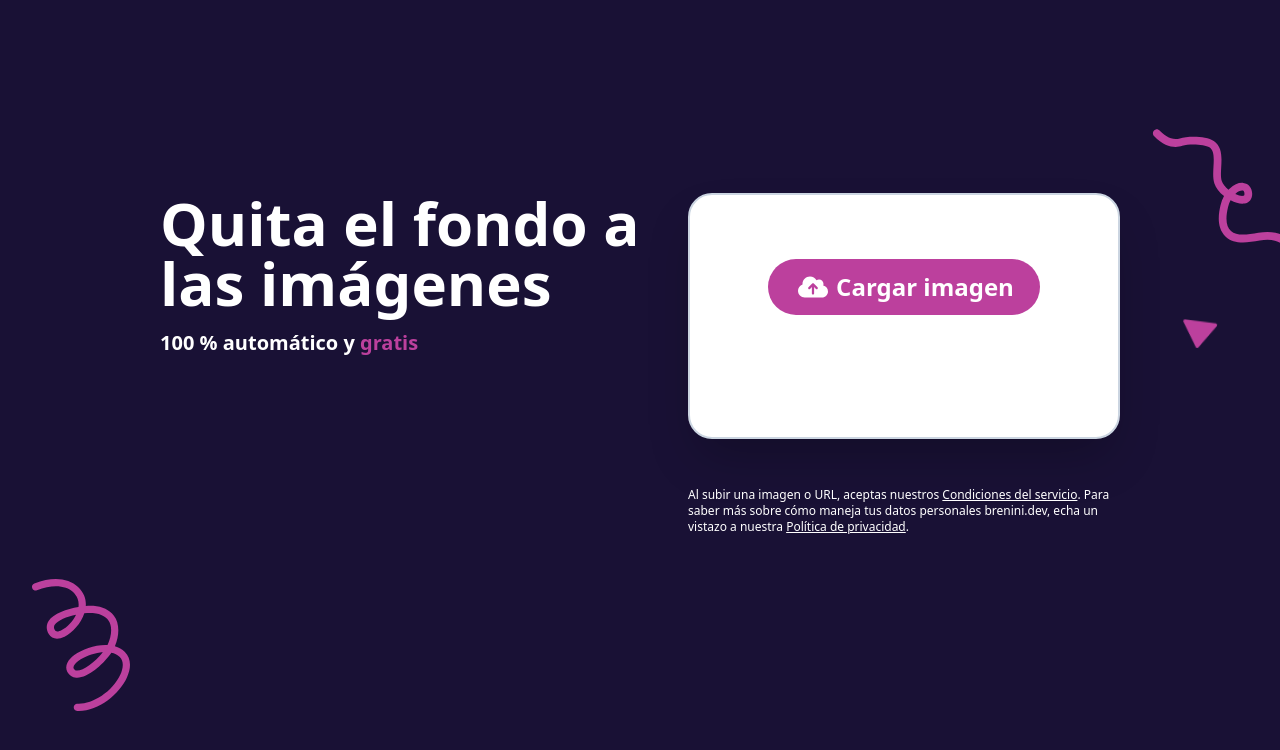
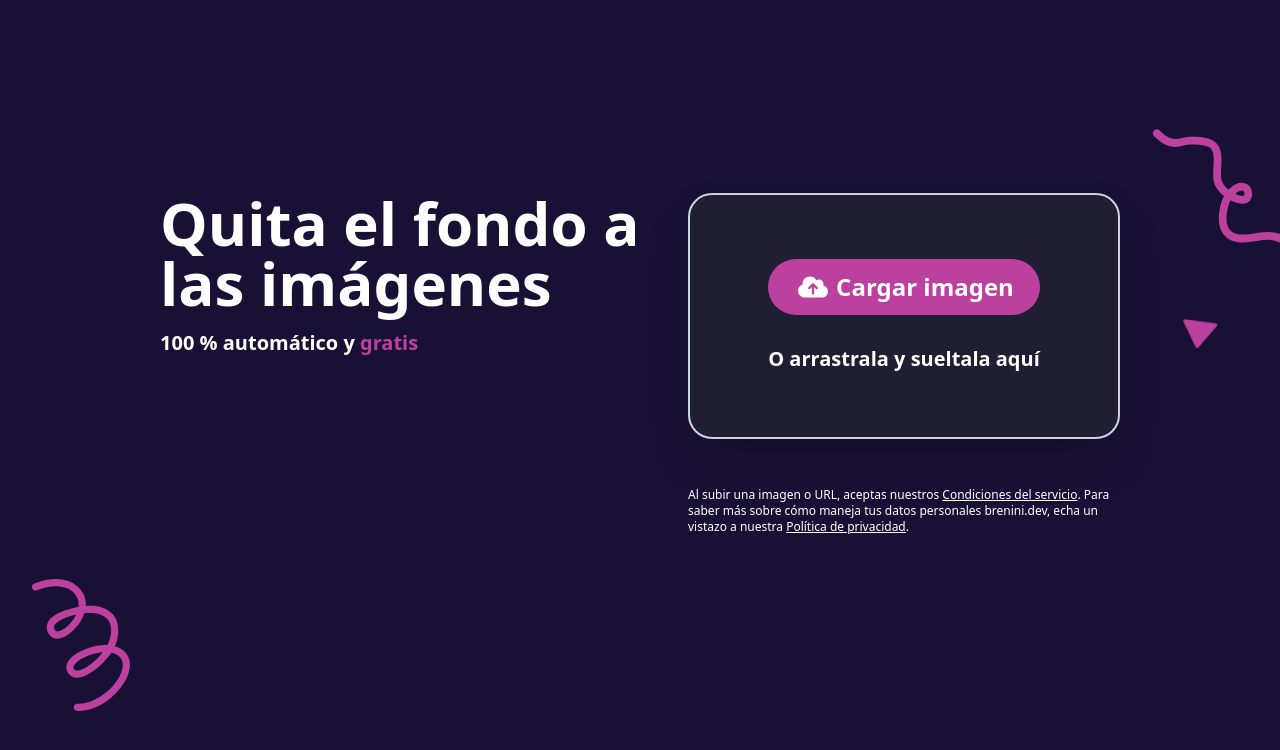
Before and after one commit to Bernini-dev/bg-remove, a Vue app: page / in a window 1280 px wide. Shown: the top 750 px of the page. Built offline with nearby package versions, Linux system fonts and the light colour scheme.

Commit message:
ajustar estilos en FileDrop.vue para mejorar la apariencia del componente

```diff
--- a/src/components/FileDrop.vue
+++ b/src/components/FileDrop.vue
@@ -53,7 +53,8 @@ const removeBackgroundFile = async (file: File) => {
 
 <template>
   <div
-    class="border-2 w-full flex flex-col justify-center items-center gap-8 pt-16 pb-16 rounded-3xl bg-white shadow-2xl"
+    class="border-2 w-full flex flex-col justify-center items-center gap-8 pt-16 pb-16 rounded-3xl shadow-2xl"
+    style="background: #201E33;"
     @drop.prevent="dropHandler($event)"
     @dragover.prevent="setIsDragOver(true)"
     @dragleave.prevent="setIsDragOver(false)"
```
